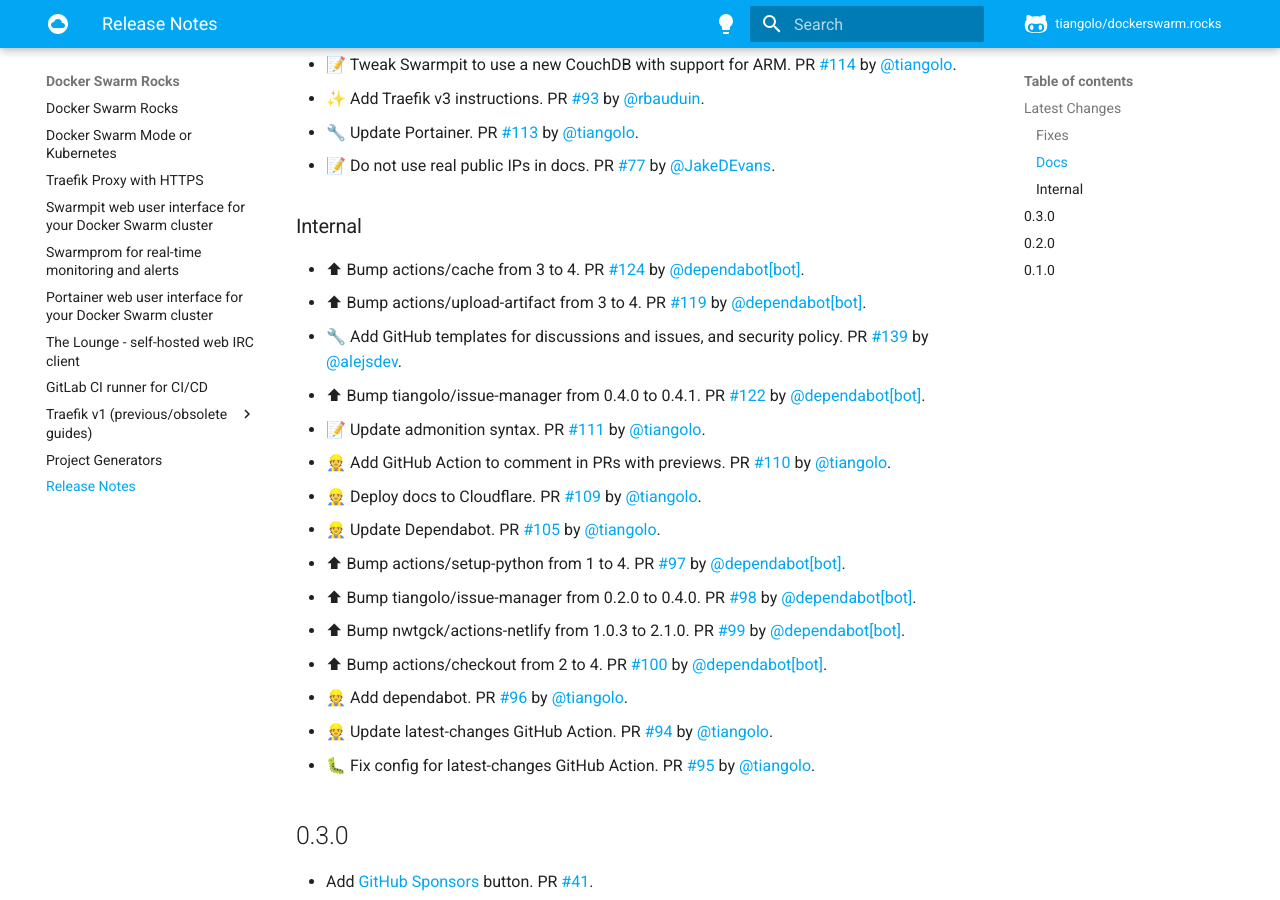
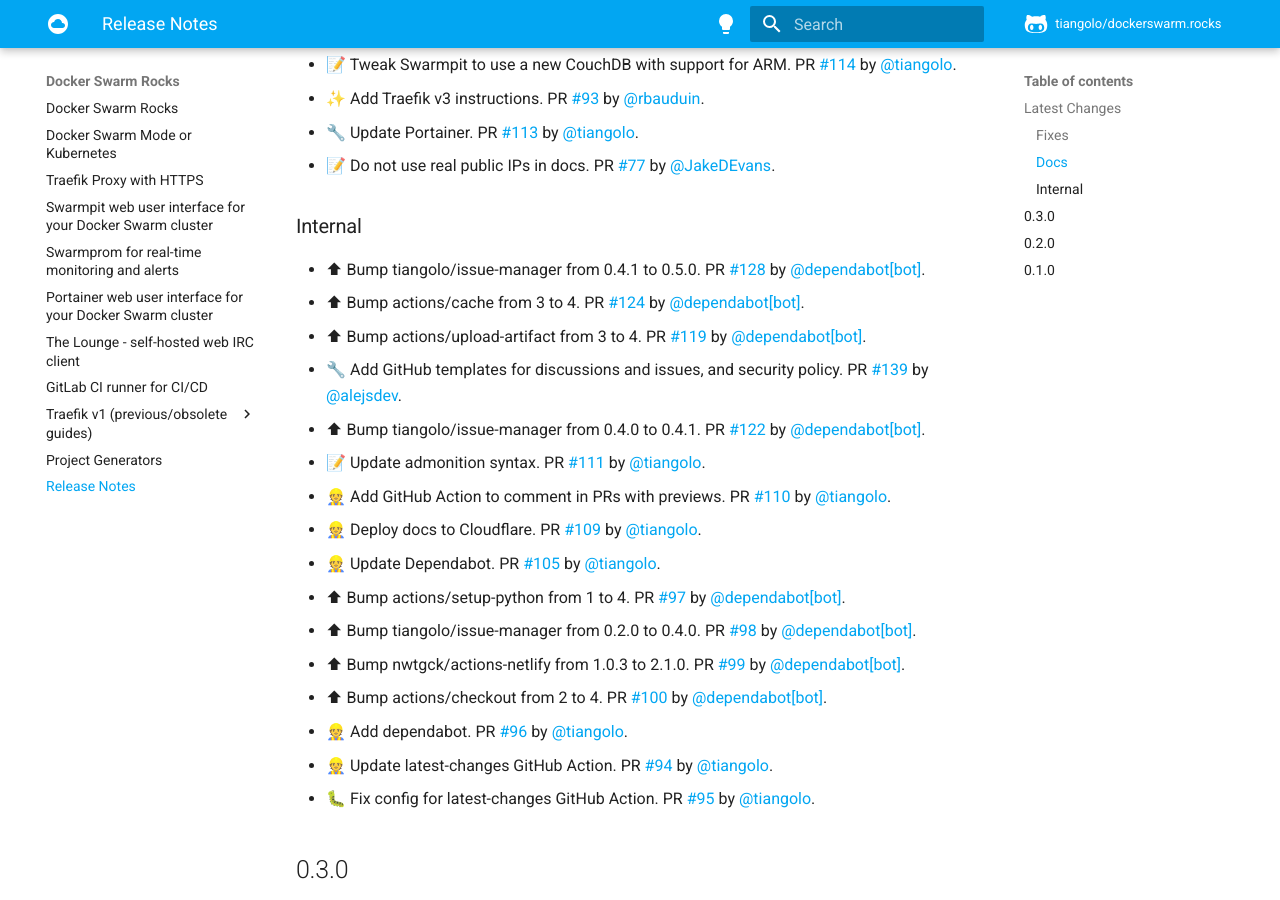
Before and after one commit to tiangolo/dockerswarm.rocks, an MkDocs documentation site: the page built from docs/release-notes.md, in a window 1280 px wide and 900 px high, scrolled down 755 px. Built offline with MkDocs 1.6.1 and Material for MkDocs 9.7.7, drawn with Linux system fonts in a browser that asks for light colours; comment, search, counter and statistics services are not loaded.

Commit message:
📝 Update release notes

```diff
--- a/docs/release-notes.md
+++ b/docs/release-notes.md
@@ -28,6 +28,7 @@
 
 ### Internal
 
+* ⬆ Bump tiangolo/issue-manager from 0.4.1 to 0.5.0. PR [#128](https://github.com/tiangolo/dockerswarm.rocks/pull/128) by [@dependabot[bot]](https://github.com/apps/dependabot).
 * ⬆ Bump actions/cache from 3 to 4. PR [#124](https://github.com/tiangolo/dockerswarm.rocks/pull/124) by [@dependabot[bot]](https://github.com/apps/dependabot).
 * ⬆ Bump actions/upload-artifact from 3 to 4. PR [#119](https://github.com/tiangolo/dockerswarm.rocks/pull/119) by [@dependabot[bot]](https://github.com/apps/dependabot).
 * 🔧 Add GitHub templates for discussions and issues, and security policy. PR [#139](https://github.com/tiangolo/dockerswarm.rocks/pull/139) by [@alejsdev](https://github.com/alejsdev).
```
